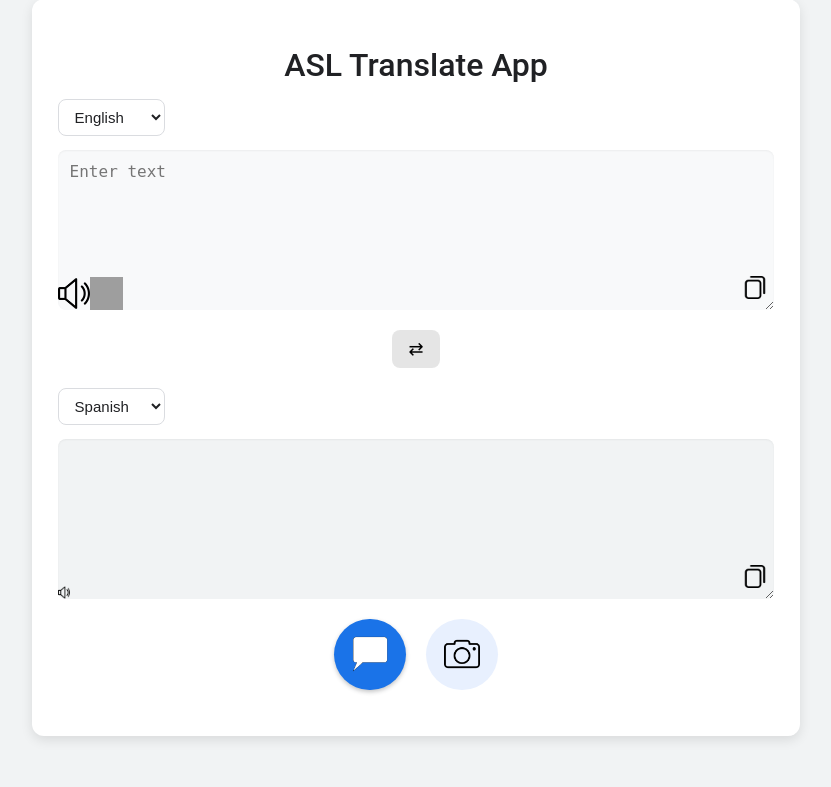
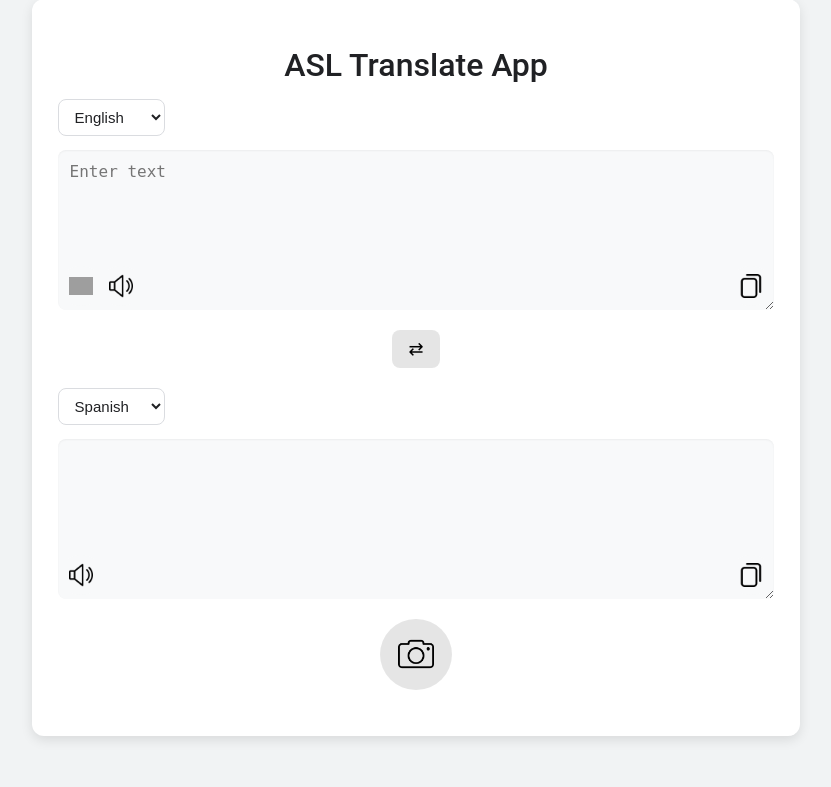
Before and after one commit to JackCarluccio/asl-translation-aid, a Flask app: page / in a window 1280 px wide. Shown: the part 416-1203 px from the top of the page, without its empty margins (224-1055 px from the left). Run offline with Flask 3, Linux system fonts and the light colour scheme; grey boxes are pictures that could not be loaded.

Commit message:
cleaned css

```diff
--- a/src/web/static/style.css
+++ b/src/web/static/style.css
@@ -15,11 +15,78 @@ body {
   border-radius: 12px;
   box-shadow: 0 4px 12px rgba(0,0,0,0.1);
 }
+.bottom-right{
+  position: absolute;
+  padding: 0.5%;
+  bottom: 0;
+  right: 0;
+}
+.bottom-right button {
+  aspect-ratio: 1;
+  width: 40px;
+  height: auto;
+  border-radius: 50%;
+  display: flex;
+  align-items: center;
+  justify-content: center;
+  border: none;
+  background: #f8f9fa;
+  padding: 0;          /* important: no padding */
+  margin: 0;           /* important: no margin */
+}
+.bottom-right button img {
+  width: 60%;          /* keep all icons consistent */
+  aspect-ratio: 1;
+  height: auto;
+  object-fit: contain;
+  display: block;
+}
+
+.bottom-right button:hover {
+  background-color: rgba(0, 0, 0, 0.10);
+}
+
+.bottom-right button:active {
+  background-color: rgba(0, 0, 0, 0.25);
+}
 .bottom-left{
   position: absolute;
+  padding: 0.5%;
   left: 0;
   bottom: 0;
   display: flex;
+  gap: 0;
+  justify-content:flex-start;
+}
+.bottom-left button {
+  aspect-ratio: 1;
+  width: 40px;
+  height: auto;
+
+  display: flex;
+  align-items: center;
+  justify-content: center;
+  border: none;
+  background: #f8f9fa;
+  border-radius: 50%;
+  padding: 0;          /* important: no padding */
+  margin: 0;           /* important: no margin */
+}
+
+.bottom-left button img {
+  width: 60%;          /* keep all icons consistent */
+  aspect-ratio: 1;
+  height: auto;
+  object-fit: contain;
+  display: block;
+}
+
+.bottom-left button:hover {
+  background-color: rgba(0, 0, 0, 0.10);
+}
+
+.bottom-left button:active {
+  background-color: rgba(0, 0, 0, 0.25);
 }
 h1 {
   text-align: center;
@@ -34,6 +101,7 @@ h1 {
   justify-content: center;
   gap: 20px;
   margin-bottom: 20px;
+
 }
 
 .tabs .tab {
@@ -42,13 +110,20 @@ h1 {
   aspect-ratio: 1;
   border-radius: 50%;
   border: none;
-  background: #e8f0fe;  /* lighter background for unselected tabs */
+  background: rgba(0, 0, 0, 0.10);  /* lighter background for unselected tabs */
   cursor: pointer;
   display: flex;
   align-items: center;
   justify-content: center;
   padding: 0;
   transition: background 0.2s;
+
+}
+.tabs .tab:hover {
+   background-color: rgba(0, 0, 0, 0.25);
+}
+.tabs .tab:active {
+  background-color: rgba(0, 0, 0, 0.4);
 }
 
 .tabs .tab img {
@@ -56,15 +131,7 @@ h1 {
   height: 50%;
 }
 
-/* Selected tab color = translate button color */
-.tabs .tab.active {
-  background: #1a73e8;
-  box-shadow: 0 2px 4px rgba(60,64,67,0.3);
-}
 
-.tabs .tab:hover {
-  background: #d2e3fc;  /* subtle hover effect for unselected tabs */
-}
 /* Panels stacked vertically */
 .panel {
   display: flex;
@@ -117,6 +184,7 @@ textarea {
   width: 100%;
   min-height: 160px;
   padding: 12px;
+
   border: none;
   border-radius: 8px;
   font-size: 16px;
@@ -127,10 +195,7 @@ textarea {
   overflow: auto; /* prevent overflow */
 }
 
-/* Output textarea */
-textarea.output {
-  background: #f1f3f4;
-}
+
 
 /* Copy button inside panel */
 .copyBtn {
@@ -143,7 +208,7 @@ textarea.output {
   padding: 6px 12px;
   font-size: 14px;
   border: none;
-  border-radius: 8px;
+  border-radius: 5%;
   background: rgba(0, 0, 0, 0);
   cursor: pointer;
   transition: background-color 0.2s ease;
@@ -219,56 +284,3 @@ textarea.output {
     font-size: 14px;
   }
 }
-
-#microphone-button{
-  position: relative;
-  width :5%;
-  height: auto;
-  aspect-ratio: 1;
-  border: none;
-  border-radius: 50%;
-  cursor: pointer;
-  display: flex;
-  align-items: center;
-  justify-content: center;
-  padding: 0;
-  z-index: 10;
-}
-#microphone-button img{
-  height: auto;
-  width: 100%;
-  aspect-ratio: 1;
-}
-
-.speaker-btn {
-  position: relative;
-
-  width: 5%;
-  height: auto;
-  aspect-ratio: 1;
-  border: none;
-  border-radius: 50%;
-  cursor: pointer;
-  display: flex;
-  align-items: center;
-  justify-content: center;
-  padding: 0;
-  z-index: 10;
-
-  background: rgba(0, 0, 0, 0);
-  transition: background-color 0.2s;
-}
-
-.speaker-btn img {
-  width: 100%;
-  height: auto;
-  aspect-ratio: 1;
-}
-
-.speaker-btn:hover {
-  background-color: rgba(0, 0, 0, 0.10);
-}
-
-.speaker-btn:active {
-  background-color: rgba(0, 0, 0, 0.25);
-}
--- a/src/web/templates/index.html
+++ b/src/web/templates/index.html
@@ -37,16 +37,25 @@
     </select>
     <textarea id="input-text" placeholder="Enter text"></textarea>
 
-    <button class = "copyBtn" id="copy-button-source">
+    <div class = "bottom-right">
+        <button id="copy-button-source">
         <img src="{{ url_for('static', filename='icons/copy.png') }}" alt="Copy" />
       </button>
+    </div>
+
     <div class = "bottom-left">
-      <button class="speaker-btn" id="speaker-button-source">
-        <img src="{{ url_for('static', filename='icons/speaker.png') }}" alt="Speak" />
-      </button>
-      <button  id="microphone-button">
+
+      <div>
+          <button  id="microphone-button">
             <img src="{{ url_for('static', filename='icons/microphone.png') }}" alt="Microphone" />
-      </button>
+          </button>
+      </div>
+      <div>
+        <button class="speaker-btn" id="speaker-button-source">
+          <img src="{{ url_for('static', filename='icons/speaker.png') }}" alt="Speak" />
+        </button>
+      </div>
+
     </div>
 
 
@@ -77,9 +86,12 @@
       <option value="kn-IN">Kannada</option>
     </select>
     <textarea id="output-text" class="output" readonly></textarea>
-    <button class="copyBtn" id="copy-button-target">
+    <div class = "bottom-right">
+        <button id="copy-button-target">
         <img src="{{ url_for('static', filename='icons/copy.png') }}" alt="Copy" />
-    </button>
+        </button>
+    </div>
+
     <div class= "bottom-left">
       <button class="speaker-btn" id="speaker-button-target">
         <img src="{{ url_for('static', filename='icons/speaker.png') }}" alt="Speak" />
@@ -94,32 +106,15 @@
 
     <!-- Tabs -->
     <div class="tabs">
-        <button class="tab active" id="textTab">
-            <img src="{{ url_for('static', filename='icons/text.png') }}" alt="Text" />
-        </button>
         <button class="tab" id="camera-button">
             <img src="{{ url_for('static', filename='icons/camera.png') }}" alt="Camera" />
         </button>
 
     </div>
 
-    <!-- Camera Mode -->
-    <div id="cameraMode" class="mode">
-      <div class="camera-box">
-        <p>📷 Camera mode placeholder</p>
-        <input type="file" accept="image/*" capture="environment">
-        <p>(Upload or capture an image for translation)</p>
-      </div>
-    </div>
 
-    <!-- Microphone Mode -->
-    <div id="microphoneMode" class="mode">
-      <div class="microphone-box">
-        <p>🎤 Microphone mode placeholder</p>
-        <button id="startMic">Start Recording</button>
-        <p>(Speech-to-text input for translation)</p>
-      </div>
-    </div>
+
+
 
   </div>
 
```
